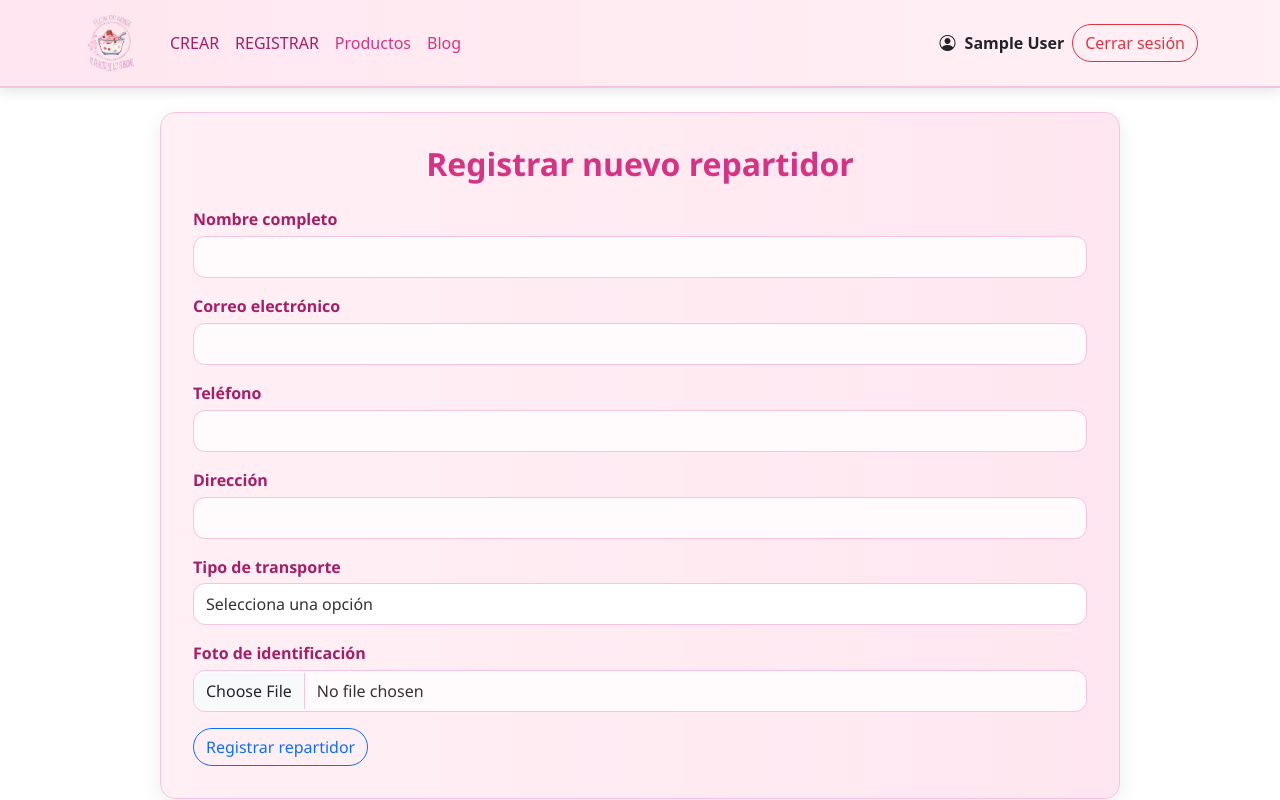
After one commit to cristian23zapata/flor-reina, a PHP site: page /flor-reina/views/registrar.php in a window 1280 px wide. The commit adds this page. Run offline with PHP 8.4, Linux system fonts and the light colour scheme; the visitor is signed in with stand-in values (Sample User, id 1); data that the repository does not hold is empty.

Commit message:
mejoras y agregado crear repartidor

```diff
--- /dev/null
+++ b/a.txt
@@ -0,0 +1,5 @@
+1-dashboard
+incluye:
+-agregar tabla a la base de datos con los repartidores y admins
+-hacer la funcionalidad en controllers
+-en el dashboard se debe poder editar y eliminar
--- /dev/null
+++ b/assets/css/estilo_registrar.css
@@ -0,0 +1,75 @@
+/* Contenedor del formulario */
+.form-container {
+  background: linear-gradient(to right, #fff0f5, #ffe6f0);
+  border: 1px solid #f7c4dd;
+  border-radius: 15px;
+  padding: 2rem;
+  box-shadow: 0 6px 20px rgba(0, 0, 0, 0.08);
+  max-width: 600px;
+  margin: auto;
+  font-family: 'Segoe UI', sans-serif;
+}
+
+/* Título */
+.form-container h2 {
+  text-align: center;
+  color: #d63384;
+  font-weight: bold;
+  margin-bottom: 1.5rem;
+}
+
+/* Etiquetas */
+.form-label {
+  font-weight: 600;
+  color: #a61e66;
+  margin-bottom: 0.3rem;
+  display: block;
+}
+
+/* Campos de entrada */
+.form-control {
+  width: 100%;
+  padding: 0.5rem 0.75rem;
+  margin-bottom: 1rem;
+  border: 1px solid #f7c4dd;
+  border-radius: 12px;
+  font-size: 1rem;
+  background-color: #fffafc;
+  color: #333;
+  transition: border-color 0.3s ease;
+}
+
+.form-control:focus {
+  border-color: #d63384;
+  outline: none;
+  box-shadow: 0 0 5px rgba(214, 51, 132, 0.2);
+}
+
+/* Select */
+select.form-control {
+  background-color: #fff;
+}
+
+/* Botón de envío */
+.btn-submit {
+  background-color: #d63384;
+  color: white;
+  padding: 0.6rem 1.5rem;
+  border: none;
+  border-radius: 25px;
+  font-weight: bold;
+  font-size: 1rem;
+  cursor: pointer;
+  transition: background-color 0.3s ease;
+}
+
+.btn-submit:hover {
+  background-color: #a61e66;
+}
+
+/* Responsive ajustes */
+@media (max-width: 600px) {
+  .form-container {
+    padding: 1.5rem;
+  }
+}
--- a/controllers/procesar_login.php
+++ b/controllers/procesar_login.php
@@ -21,7 +21,7 @@ if ($_SERVER['REQUEST_METHOD'] == 'POST'){
         $_SESSION['password'] = $usuario['password'];
         $_SESSION['tipo'] = $usuario['tipo'];
 
-        header("refresh:3;url=../views/index.php");
+        header("refresh:3;url=../index.php");
 
         exit();
     }
--- a/views/blog.php
+++ b/views/blog.php
@@ -27,7 +27,7 @@ $mysql->desconectar();
 <!-- Navbar -->
 <nav class="navbar navbar-expand-lg navbar-light navbar-custom">
   <div class="container">
-    <a class="navbar-brand" href="../views/index.php">
+    <a class="navbar-brand" href="../index.php">
       <img src="../assets/imagenes/logo.png" alt="Flor Reina" height="60">
     </a>
     <button class="navbar-toggler" type="button" data-bs-toggle="collapse" data-bs-target="#menuNav">
@@ -38,10 +38,13 @@ $mysql->desconectar();
       <ul class="navbar-nav me-auto mb-2 mb-lg-0">
         <?php if (isset($_SESSION['tipo']) && $_SESSION['tipo'] === 'admin') { ?>
         <li class="nav-item"><a class="nav-link active" href="../views/creacion.php">CREAR</a></li>
+        <li class="nav-item"><a class="nav-link active" href="../views/registrar.php">REGISTRAR</a></li>
         <?php } ?>
         <li class="nav-item"><a class="nav-link" href="../views/productos.php">Productos</a></li>
         <li class="nav-item"><a class="nav-link" href="../views/blog.php">Blog</a></li>
+        <?php if (isset($_SESSION['tipo']) && $_SESSION['tipo'] === 'user') { ?>
         <li class="nav-item"><a class="nav-link" href="../views/contacto.php">Contacto</a></li>
+        <?php } ?>
       </ul>
 
       <div class="d-flex align-items-center gap-2">
--- a/views/contacto.php
+++ b/views/contacto.php
@@ -28,7 +28,7 @@ session_start();
 
 <nav class="navbar navbar-expand-lg navbar-light navbar-custom">
   <div class="container">
-    <a class="navbar-brand" href="../views/index.php">
+    <a class="navbar-brand" href="../index.php">
       <img src="../assets/imagenes/logo.png" alt="Flor Reina" height="60">
     </a>
     <button class="navbar-toggler" type="button" data-bs-toggle="collapse" data-bs-target="#menuNav">
@@ -37,9 +37,6 @@ session_start();
 
     <div class="collapse navbar-collapse" id="menuNav">
       <ul class="navbar-nav me-auto mb-2 mb-lg-0">
-        <?php if (isset($_SESSION['tipo']) && $_SESSION['tipo'] === 'admin') { ?>
-        <li class="nav-item"><a class="nav-link active" href="../views/creacion.php">CREAR</a></li>
-        <?php } ?>
         <li class="nav-item"><a class="nav-link" href="../views/productos.php">Productos</a></li>
         <li class="nav-item"><a class="nav-link" href="../views/blog.php">Blog</a></li>
         <li class="nav-item"><a class="nav-link" href="../views/contacto.php">Contacto</a></li>
--- a/views/enviarEmail.php
+++ b/views/enviarEmail.php
@@ -28,7 +28,7 @@
           </div>
         </form>
         <div class="text-center mt-4">
-          <a href="../views/index.php" class="btn btn-link text-decoration-none text-pink"><i class="bi bi-arrow-left"></i> Volver al inicio</a>
+          <a href="../index.php" class="btn btn-link text-decoration-none text-pink"><i class="bi bi-arrow-left"></i> Volver al inicio</a>
         </div>
       </div>
     </div>
--- a/views/login.php
+++ b/views/login.php
@@ -37,7 +37,7 @@
           <a href="../views/registro.php" class="small text-decoration-none text-pink">Registrarse</a>
         </div>
         <div class="text-center mt-4">
-          <a href="../views/index.php" class="btn btn-link text-decoration-none text-pink"><i class="bi bi-arrow-left"></i> Volver al inicio</a>
+          <a href="../index.php" class="btn btn-link text-decoration-none text-pink"><i class="bi bi-arrow-left"></i> Volver al inicio</a>
         </div>
       </div>
     </div>
--- a/views/productos.php
+++ b/views/productos.php
@@ -31,7 +31,7 @@ $resultado = $mysql->efectuarConsulta("SELECT * FROM productos");
 <!-- Navbar -->
 <nav class="navbar navbar-expand-lg navbar-light navbar-custom">
   <div class="container">
-    <a class="navbar-brand" href="../views/index.php">
+    <a class="navbar-brand" href="../index.php">
       <img src="../assets/imagenes/logo.png" alt="Flor Reina" height="60">
     </a>
     <button class="navbar-toggler" type="button" data-bs-toggle="collapse" data-bs-target="#menuNav">
@@ -42,10 +42,13 @@ $resultado = $mysql->efectuarConsulta("SELECT * FROM productos");
       <ul class="navbar-nav me-auto mb-2 mb-lg-0">
         <?php if (isset($_SESSION['tipo']) && $_SESSION['tipo'] === 'admin') { ?>
         <li class="nav-item"><a class="nav-link active" href="../views/creacion.php">CREAR</a></li>
+        <li class="nav-item"><a class="nav-link active" href="../views/registrar.php">REGISTRAR</a></li>
         <?php } ?>
         <li class="nav-item"><a class="nav-link" href="../views/productos.php">Productos</a></li>
         <li class="nav-item"><a class="nav-link" href="../views/blog.php">Blog</a></li>
+        <?php if (isset($_SESSION['tipo']) && $_SESSION['tipo'] === 'user') { ?>
         <li class="nav-item"><a class="nav-link" href="../views/contacto.php">Contacto</a></li>
+        <?php } ?>
       </ul>
 
       <form class="d-flex me-3" role="search">
--- /dev/null
+++ b/views/registrar.php
@@ -0,0 +1,113 @@
+<?php
+require_once '../models/MySQL.php';
+
+session_start();
+
+    if (!isset($_SESSION['correo'])) {
+    header("refresh:1;url=../views/login.php");
+    exit();
+    }
+
+    $mysql = new MySQL;
+    $mysql->conectar();
+
+    $resultado = $mysql->efectuarConsulta("SELECT * FROM Usuarios;");
+
+    $mysql->desconectar();
+
+?>
+
+<!DOCTYPE html>
+<html lang="es">
+<head>
+    <meta charset="UTF-8">
+    <meta name="viewport" content="width=device-width, initial-scale=1">
+    <title>Flor Reina</title>
+    <link href="https://cdn.jsdelivr.net/npm/bootstrap@5.3.3/dist/css/bootstrap.min.css" rel="stylesheet">
+    <link href="https://cdn.jsdelivr.net/npm/bootstrap-icons@1.10.5/font/bootstrap-icons.css" rel="stylesheet">
+    <link rel="stylesheet" href="../assets/css/estilo_nav.css">
+    <link rel="stylesheet" href="../assets/css/estilo_registrar.css">
+</head>
+<body>
+
+<!-- Navbar -->
+<nav class="navbar navbar-expand-lg navbar-light navbar-custom">
+    <div class="container">
+        <a class="navbar-brand" href="../index.php">
+            <img src="../assets/imagenes/logo.png" alt="Flor Reina" height="60">
+        </a>
+        <button class="navbar-toggler" type="button" data-bs-toggle="collapse" data-bs-target="#menuNav">
+            <span class="navbar-toggler-icon"></span>
+        </button>
+
+        <div class="collapse navbar-collapse" id="menuNav">
+        <ul class="navbar-nav me-auto mb-2 mb-lg-0">
+            <?php if (isset($_SESSION['tipo']) && $_SESSION['tipo'] === 'admin') { ?>
+            <li class="nav-item"><a class="nav-link active" href="../views/creacion.php">CREAR</a></li>
+            <li class="nav-item"><a class="nav-link active" href="../views/registrar.php">REGISTRAR</a></li>
+            <?php } ?>
+            <li class="nav-item"><a class="nav-link" href="../views/productos.php">Productos</a></li>
+            <li class="nav-item"><a class="nav-link" href="../views/blog.php">Blog</a></li>
+        </ul>
+        </div>
+
+        <div class="d-flex align-items-center gap-2">
+        <?php if (isset($_SESSION['correo'])): ?>
+        <span class="fw-bold"><i class="bi bi-person-circle"></i> <?php echo htmlspecialchars($_SESSION['nombre']); ?></span>
+        <a href="../controllers/logout.php" class="btn btn-outline-danger">Cerrar sesión</a>
+        <?php else: ?>
+        <a href="../views/login.php"><button class="btn btn-outline-primary"><i class="bi bi-person-circle"></i> Login</button></a>
+        <?php endif; ?>
+        </div>
+    </div>
+</nav>
+
+<br>
+
+<div class="form-container" style="max-width: 75%; margin: auto;">
+  <h2 class="text-center">Registrar nuevo repartidor</h2>
+
+  <form>
+    <div class="mb-3">
+      <label class="form-label">Nombre completo</label>
+      <input type="text" class="form-control" name="nombre" required>
+    </div>
+
+    <div class="mb-3">
+      <label class="form-label">Correo electrónico</label>
+      <input type="email" class="form-control" name="correo" required>
+    </div>
+
+    <div class="mb-3">
+      <label class="form-label">Teléfono</label>
+      <input type="tel" class="form-control" name="telefono" required>
+    </div>
+
+    <div class="mb-3">
+      <label class="form-label">Dirección</label>
+      <input type="text" class="form-control" name="direccion" required>
+    </div>
+
+    <div class="mb-3">
+      <label class="form-label">Tipo de transporte</label>
+      <select class="form-control" name="transporte" required>
+        <option value="">Selecciona una opción</option>
+        <option value="bicicleta">Bicicleta</option>
+        <option value="moto">Motocicleta</option>
+        <option value="auto">Automóvil</option>
+      </select>
+    </div>
+
+    <div class="mb-3">
+      <label class="form-label">Foto de identificación</label>
+      <input type="file" class="form-control" name="foto">
+    </div>
+
+    <button type="submit" class="btn btn-outline-primary">Registrar repartidor</button>
+  </form>
+</div>
+
+
+
+</body>
+</html>
--- a/views/registro.php
+++ b/views/registro.php
@@ -43,7 +43,7 @@
           </div>
         </form>
         <div class="text-center mt-4">
-          <a href="../views/index.php" class="btn btn-link text-decoration-none text-pink"><i class="bi bi-arrow-left"></i> Volver al inicio</a>
+          <a href="../index.php" class="btn btn-link text-decoration-none text-pink"><i class="bi bi-arrow-left"></i> Volver al inicio</a>
         </div>
       </div>
     </div>
```
Also changed, not shown: index.php (added, +199 -0 lines), views/creacion.php (+2 -11 lines), views/index.php (deleted, +0 -196 lines).
